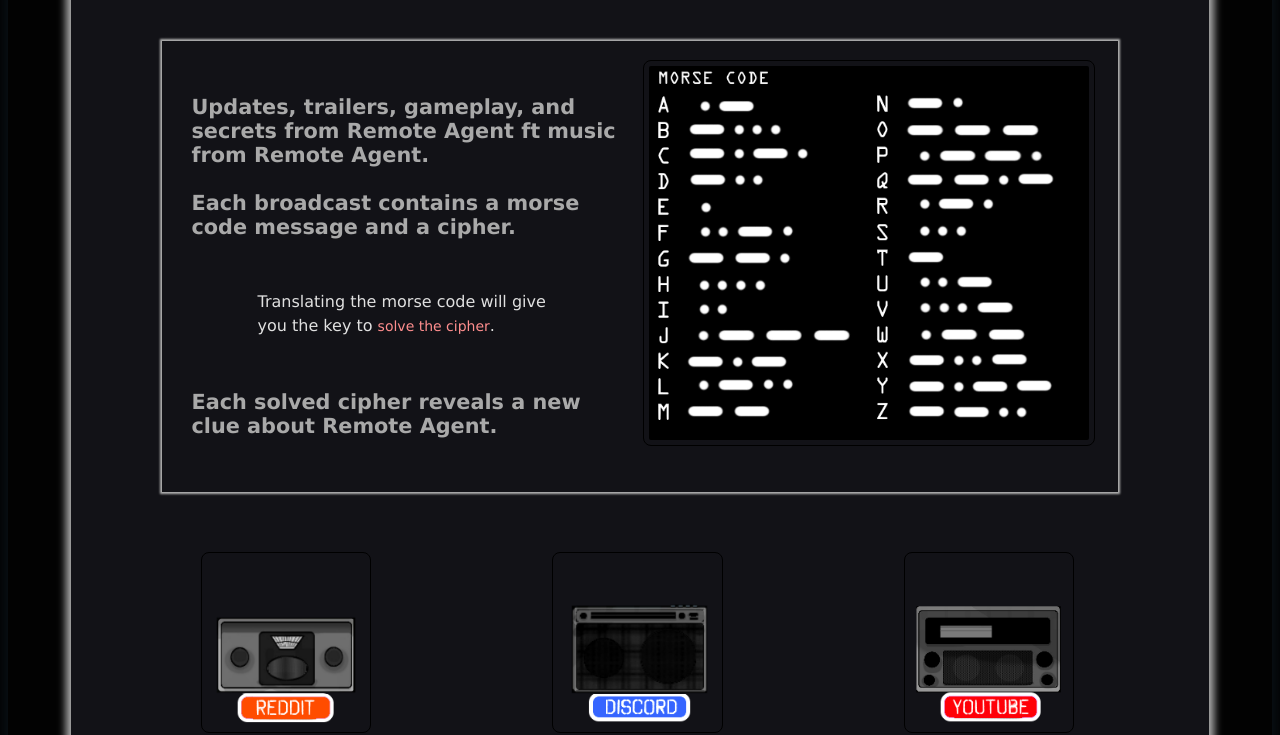
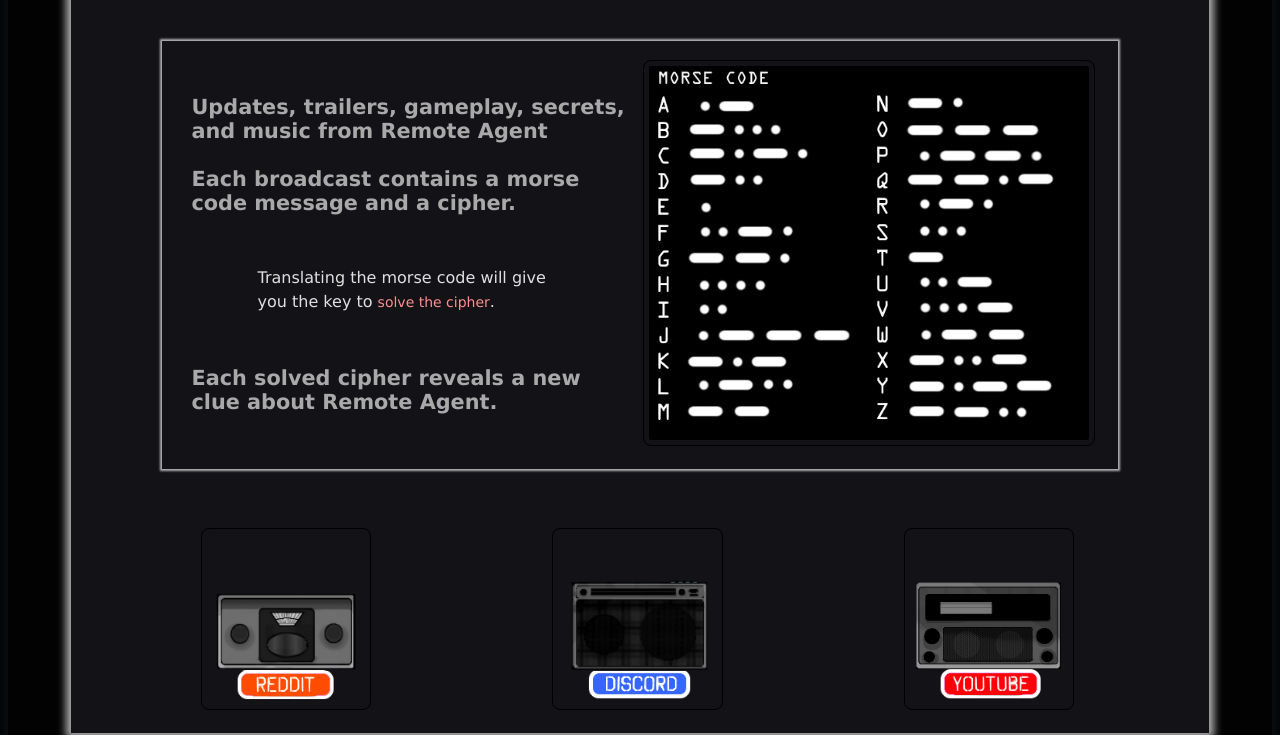
Before and after one commit to Madsir/madsirstudio.github.io, a Jekyll site: the page built from remoteagent/index.html, in a window 1280 px wide and 900 px high, scrolled down 2585 px, cut to the strip 165-900 px from the top of the window. Built offline with Jekyll 4.4.1, drawn with Linux system fonts in a browser that asks for light colours.

Commit message:
Update index.html

```diff
--- a/remoteagent/index.html
+++ b/remoteagent/index.html
@@ -149,7 +149,7 @@ p {
 	<div class="row">
 		  		<div class="col">
 					<br>
-					<h2>Updates, trailers, gameplay, and secrets from Remote Agent ft music from Remote Agent.<br><br>
+					<h2>Updates, trailers, gameplay, secrets, and music from Remote Agent<br><br>
 						Each broadcast contains a morse code message and a cipher.</h2><br>
 						<p>Translating the morse code will give you the key to <a href="https://www.boxentriq.com/code-breaking/vigenere-cipher">solve the cipher</a>.</p><br><h2>Each solved cipher reveals a new clue about Remote Agent.</h2>
 			<br>
```
